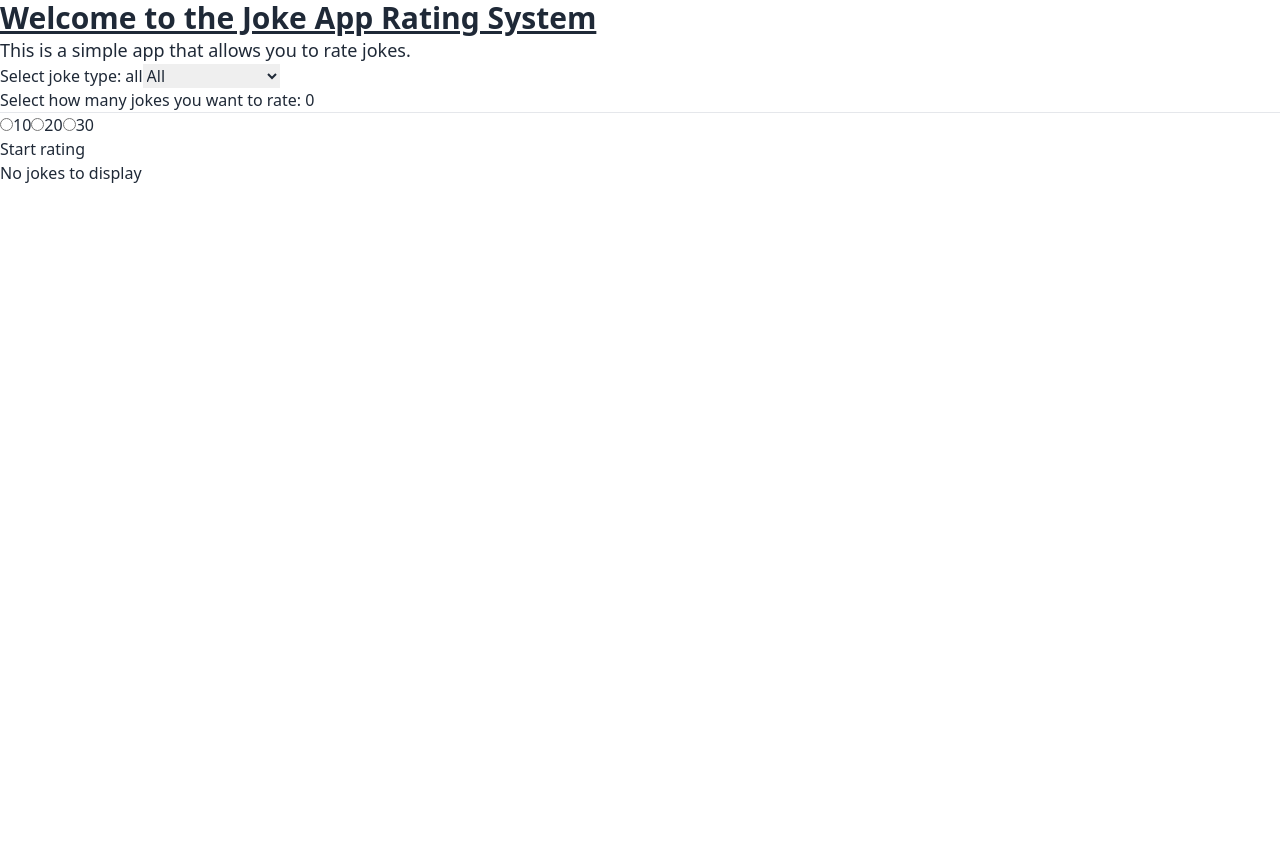
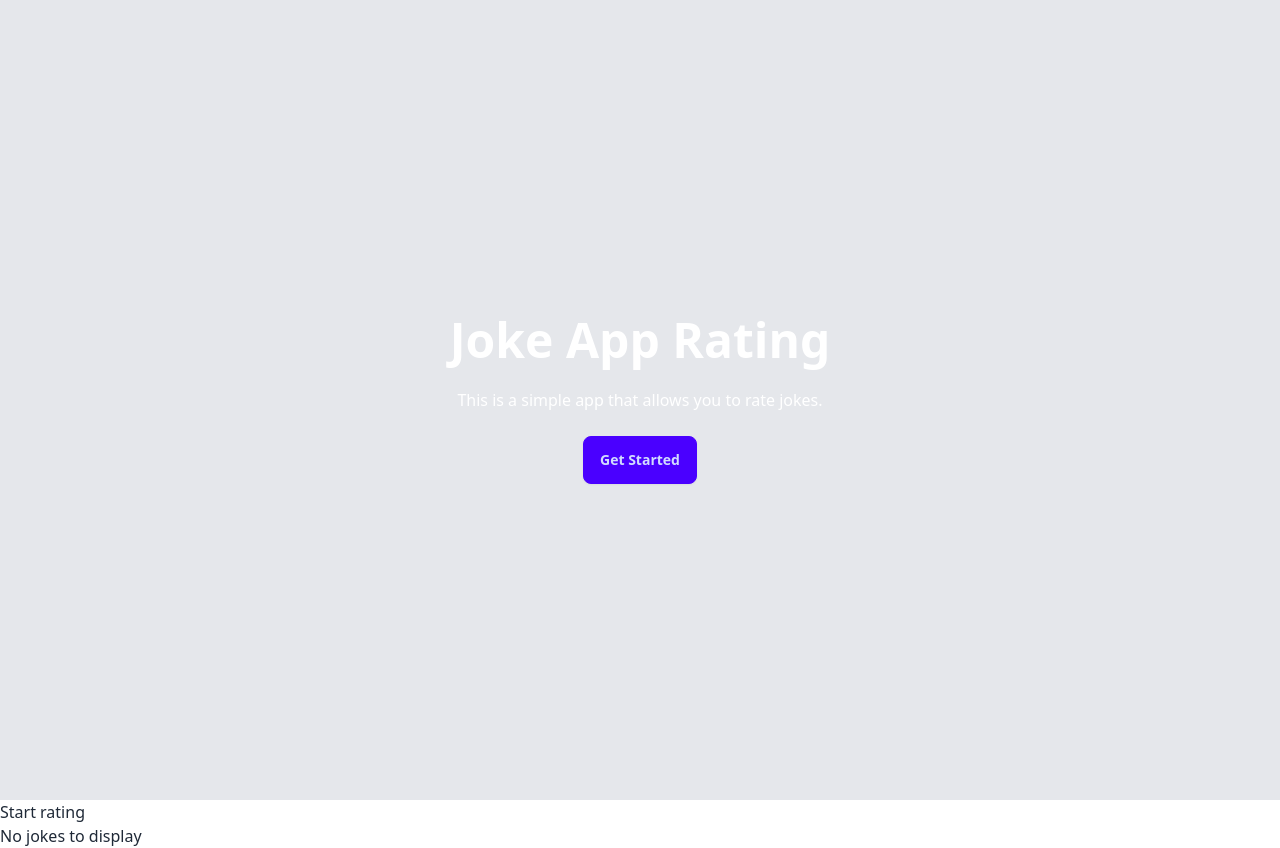
Before and after one commit to elvisss/joke-rating-app, a Vue app: page /#/ in a window 1280 px wide. Before the commit the page ends 800 px from the top, so only its background shows below. Built offline with nearby package versions, Linux system fonts and the light colour scheme.

Commit message:
created jokeConfig and jokeHero components

```diff
--- a/index.html
+++ b/index.html
@@ -6,8 +6,8 @@
     <meta name="viewport" content="width=device-width, initial-scale=1.0">
     <title>Vite App</title>
   </head>
-  <body>
-    <div id="app"></div>
+  <body class="h-screen w-screen absolute bg-gray-200 dark:bg-gray-900">
+    <div class="h-screen w-screen" id="app"></div>
     <script type="module" src="/src/main.ts"></script>
   </body>
 </html>
--- /dev/null
+++ b/src/components/JokeConfig.vue
@@ -0,0 +1,82 @@
+<template>
+  <div class="w-96">
+    <h2 class="text-3xl mb-5 text-center">Initial configuration</h2>
+
+    <form class="space-y-10" @submit.prevent="$emit('completed')">
+      <fieldset>
+        <legend class="text-sm font-semibold leading-6 text-white-900">
+          Quantity
+        </legend>
+        <label
+          for="quantity"
+          class="inline-block mt-1 mb-2 text-sm leading-6 text-white-600"
+        >
+          Select how many jokes you want to rate:
+          <span v-if="jokesQuantity" class="badge badge-primary w-10">{{ jokesQuantity }}</span>
+        </label>
+
+        <input
+          id="quantity"
+          type="range"
+          min="0"
+          max="30"
+          value="0"
+          class="range"
+          step="10"
+          v-model.number="jokesQuantity"
+        />
+
+        <div class="w-full flex justify-between text-xs px-2">
+          <span v-for="n in 4" :key="n">{{ (n - 1) * 10 }}</span>
+        </div>
+      </fieldset>
+
+      <fieldset>
+        <legend class="text-sm font-semibold leading-6 text-white-900">
+          Joke Type
+        </legend>
+
+        <p class="inline-block mt-1 mb-2 text-sm leading-6 text-white-600">
+          Select the type of jokes you want to rate:
+          <span v-if="jokeType" class="badge badge-primary m-w-10 capitalize">{{ jokeType }}</span>
+        </p>
+
+        <div
+          v-for="type in jokeTypes"
+          :key="type"
+          class="form-control"
+        >
+          <label :for="type" class="label cursor-pointer">
+            <span class="label-text capitalize">{{ type }}</span>
+            <input
+              :id="type"
+              v-model="jokeType"
+              type="radio"
+              name="radio-10"
+              class="radio"
+              :value="type"
+            />
+          </label>
+        </div>
+      </fieldset>
+
+      <div class="mt-6 flex justify-center">
+        <button :disabled="disabledButton" class="btn btn-primary" type="submit">Start rating</button>
+      </div>
+    </form>
+  </div>
+</template>
+
+<script setup lang="ts">
+import { JokeType } from '@/types.d'
+import { ref, computed } from 'vue'
+
+defineEmits(['completed'])
+
+const jokeTypes = Object.values(JokeType)
+
+const jokeType = ref<JokeType>()
+const jokesQuantity = ref(0)
+
+const disabledButton = computed(() => !jokeType.value || jokesQuantity.value === 0)
+</script>
--- /dev/null
+++ b/src/components/JokeHero.vue
@@ -0,0 +1,26 @@
+<template>
+  <div class="max-w-7xl flex items-center justify-center">
+    <div class="hero">
+      <div class="hero-content text-center">
+        <div class="max-w-md">
+          <h1 class="text-5xl font-bold">{{ title }}</h1>
+          <p class="py-6">
+            {{ description }}
+          </p>
+          <button @click="$emit('completed')" class="btn btn-primary">
+            Get Started
+          </button>
+        </div>
+      </div>
+    </div>
+  </div>
+</template>
+
+<script setup lang="ts">
+defineProps<{
+  title: string,
+  description: string
+}>()
+
+defineEmits(['completed'])
+</script>
--- a/src/types.d.ts
+++ b/src/types.d.ts
@@ -1,5 +1,11 @@
-export type JokeType = 'general' | 'knock-knock' | 'programming' | 'all'
 export type JokeId = number
+
+export enum JokeType {
+  All = 'all',
+  General = 'general',
+  KnockKnock = 'knock-knock',
+  Programming = 'programming',
+}
 
 export interface Joke {
   id: JokeId
--- a/src/views/HomeView.vue
+++ b/src/views/HomeView.vue
@@ -1,43 +1,20 @@
 <template>
-  <h1 class="text-3xl font-bold underline">
-    Welcome to the Joke App Rating System
-  </h1>
-  <p class="text-lg">This is a simple app that allows you to rate jokes.</p>
-  <div>
-    <label>Select joke type: {{ jokeType }}</label>
-    <select v-model="jokeType">
-      <option value="" selected disabled>Select joke type</option>
-      <option value="general">General</option>
-      <option value="programming">Programming</option>
-      <option value="knock-knock">Knock knock</option>
-      <option value="all">All</option>
-    </select>
-  </div>
+  <div
+    class="h-screen w-screen flex items-center justify-center text-white px-14"
+  >
+    <template v-if="status === 'initial'">
+      <JokeHero
+        title="Joke App Rating"
+        description="This is a simple app that allows you to rate jokes."
+        @completed="status = 'selection'"
+      />
+    </template>
 
-  <div>
-    <label>
-      Select how many jokes you want to rate: {{ jokesQuantity }}
-      <hr />
-
-      <input type="radio" id="ten" :value="10" v-model.number="jokesQuantity" />
-      <label for="ten">10</label>
-
-      <input
-        type="radio"
-        id="twenty"
-        :value="20"
-        v-model.number="jokesQuantity"
+    <template v-if="status === 'selection'">
+      <JokeConfig
+        @completed="status = 'started'"
       />
-      <label for="twenty">20</label>
-
-      <input
-        type="radio"
-        id="twirty"
-        :value="30"
-        v-model.number="jokesQuantity"
-      />
-      <label for="twirty">30</label>
-    </label>
+    </template>
   </div>
 
   <div>
@@ -60,9 +37,15 @@
 <script setup lang="ts">
 import { ref } from 'vue'
 import { useJokes } from '../composables/useJokes'
-import type { JokeType } from '@/types'
+import { JokeType } from '@/types.d'
+import JokeHero from '@/components/JokeHero.vue'
+import JokeConfig from '@/components/JokeConfig.vue'
 
-const jokeType = ref<JokeType>('all')
+type Status = 'initial' | 'selection' | 'started'
+
+const status = ref<Status>('initial')
+
+const jokeType = ref<JokeType>(JokeType.All)
 const jokesQuantity = ref(0)
 
 const { isLoading, isError, jokes, fetchJokes } = useJokes(
```
